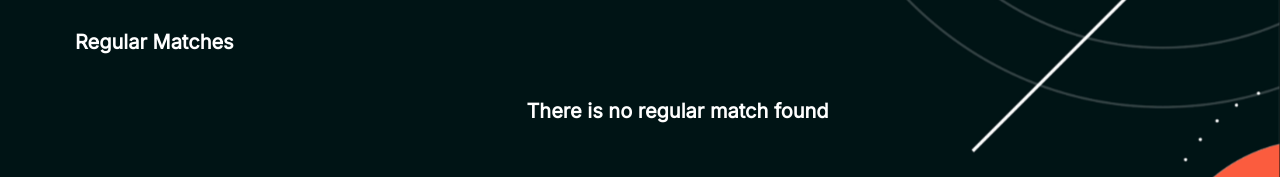
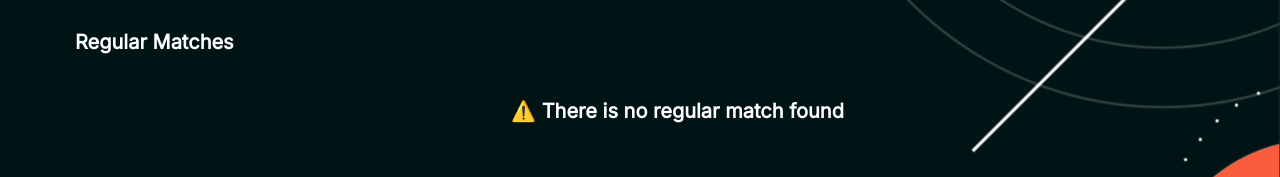
Before and after one commit to s3v3n-up/mvp, a Next.js app: page / in a window 1280 px wide. Shown: the part 399-576 px from the top of the page. Built offline with nearby package versions, Linux system fonts and the light colour scheme; no server answers; the database is empty; sample sign-in values are in the browser's storage.

Commit message:
add missing emoticon to index page alert

```diff
--- a/src/pages/index.tsx
+++ b/src/pages/index.tsx
@@ -218,7 +218,7 @@ export default function Home({ regMatches, quickMatches, users }: any) {
                     <p>Regular Matches</p>
                     {regMatches.length === 0 && (
                         <p className="text-2xl text-white text-center">
-                            There is no regular match found
+                            ⚠️ There is no regular match found
                         </p>
                     )}
                     {/* horizontal scroll for created matches */}
```
